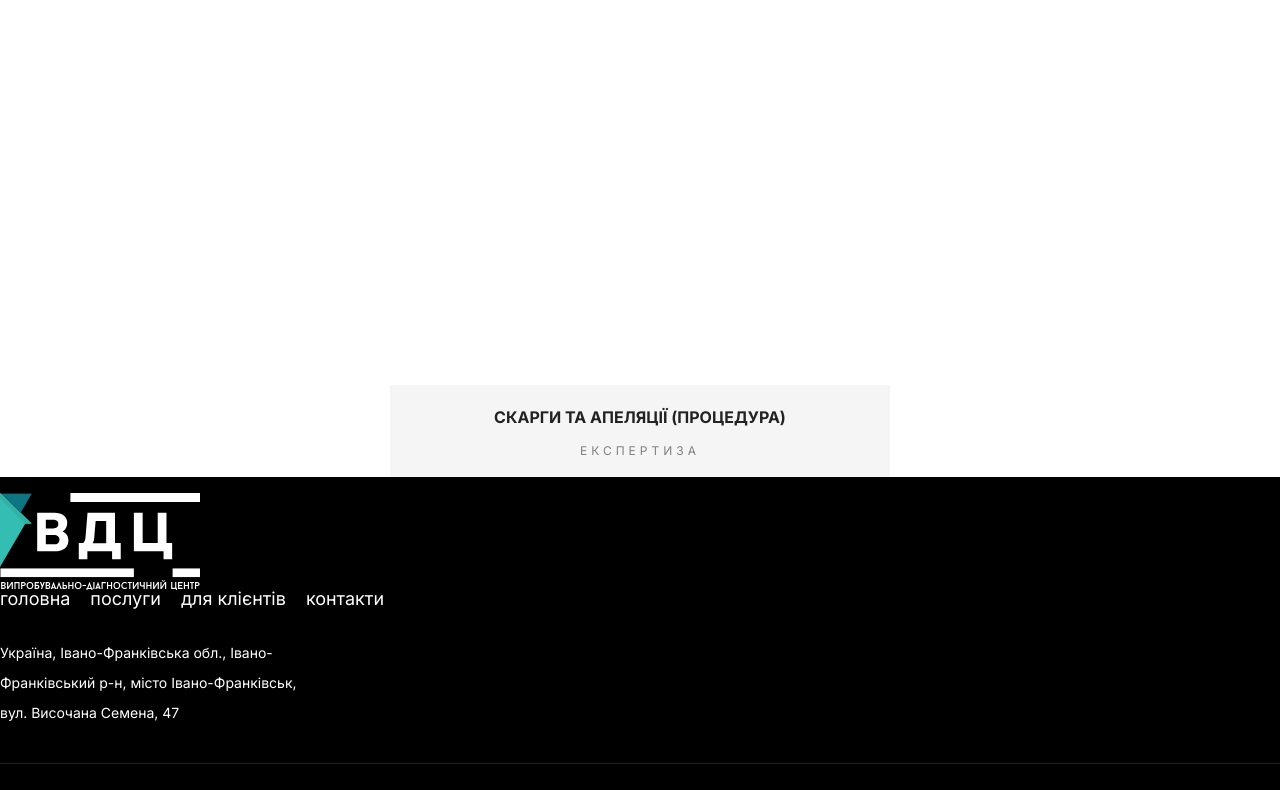
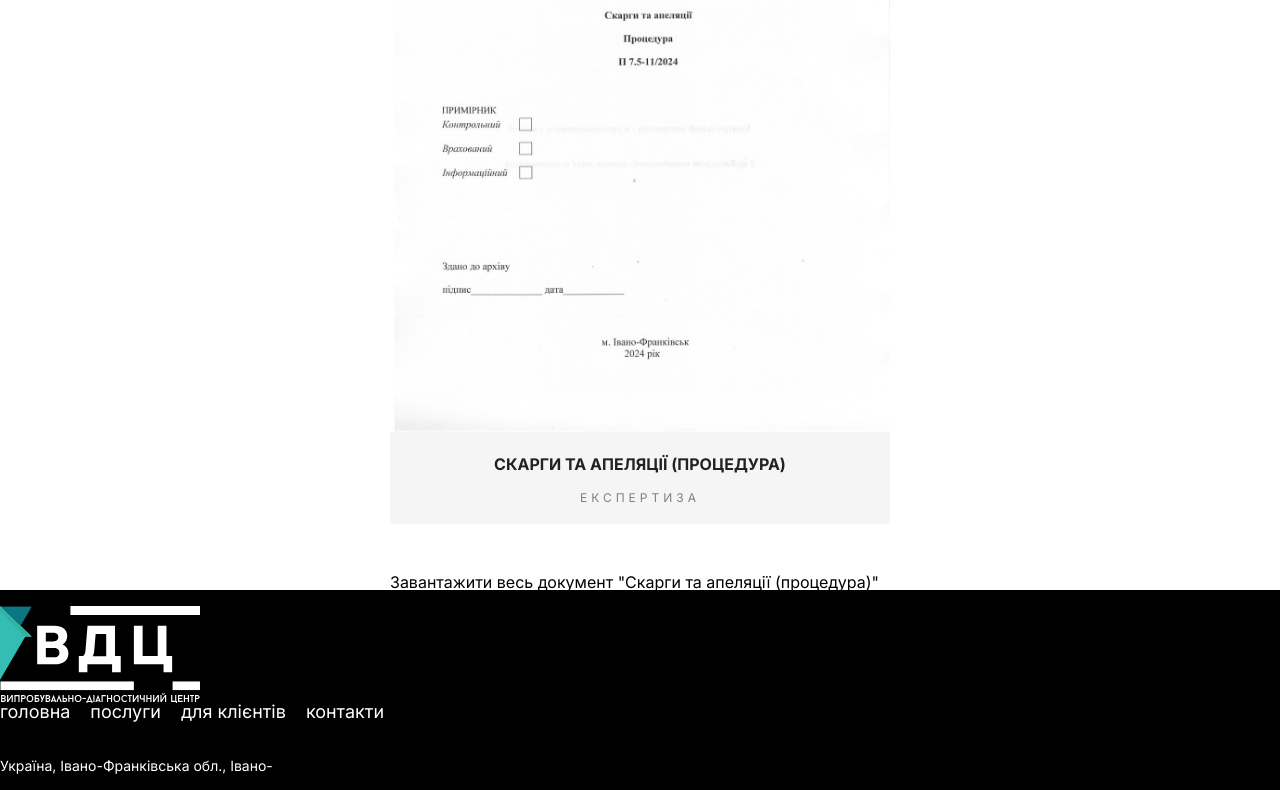
Before and after one commit to misha-shevchuk/vdc.if.ua, a website with bundled scripts: page projects.html in a window 1280 px wide. Shown: the part 4186-4976 px from the top of the page. Built offline with nearby package versions, Linux system fonts and the light colour scheme.

Commit message:
Update projects.html

```diff
--- a/projects.html
+++ b/projects.html
@@ -164,19 +164,12 @@
                           </div>
                       </div>
                   </li>
+
                   <li class="project-item" id="gallery--getting-started">
-<!--                   <a href="./img/Скарги_та_аплеяції(процедура).jpg"
-                    data-pswp-width="1669"
-                    data-pswp-height="2500">
-                    <img src="./img/Скарги_та_аплеяції(процедура).jpg" alt="" />
-                  </a> -->
                       <a href="./img/Скарги_та_аплеяції(процедура).jpg"
                         data-pswp-width="1669"
                         data-pswp-height="2500">
-                    <!-- <img src="./img/Скарги_та_аплеяції(процедура).jpg" alt="Скарги та апеляції (процедура)" /> -->
-                    <iframe src="/files/Skargy_ta_apeliacii.pdf"
-                      style="width: 100%; height: 80vh; border: none; margin-top: 20px;">
-                    </iframe>
+                        <img src="./img/Скарги_та_аплеяції(процедура).jpg" alt="Скарги та апеляції (процедура)" />
                       </a>
                       <div class="project-info">
                         <div class="project-info-text">
@@ -184,10 +177,15 @@
                           <p>експертиза</p>
                         </div>
                       </div>
-<!--                   <iframe src="/files/П 7.5-11-2024 Скарги та апеляції.pdf"
-                    style="width: 100%; height: 80vh; border: none; margin-top: 20px;">
-                  </iframe> -->
                   </li>
+
+              <!-- Download PDF -->
+                <a href="/files/Skargy_ta_apeliacii.pdf"
+                  download="/files/Skargy_ta_apeliacii.pdf"
+                  style="display: block; color: black; text-decoration: none; margin-top: 20px;"
+                  target="_blank">
+                  Завантажити весь документ "Скарги та апеляції (процедура)"
+                </a>
             </ul>
          <!-- </div> -->
         </main>
```
Lines whose indentation alone changed are shown as unchanged.
